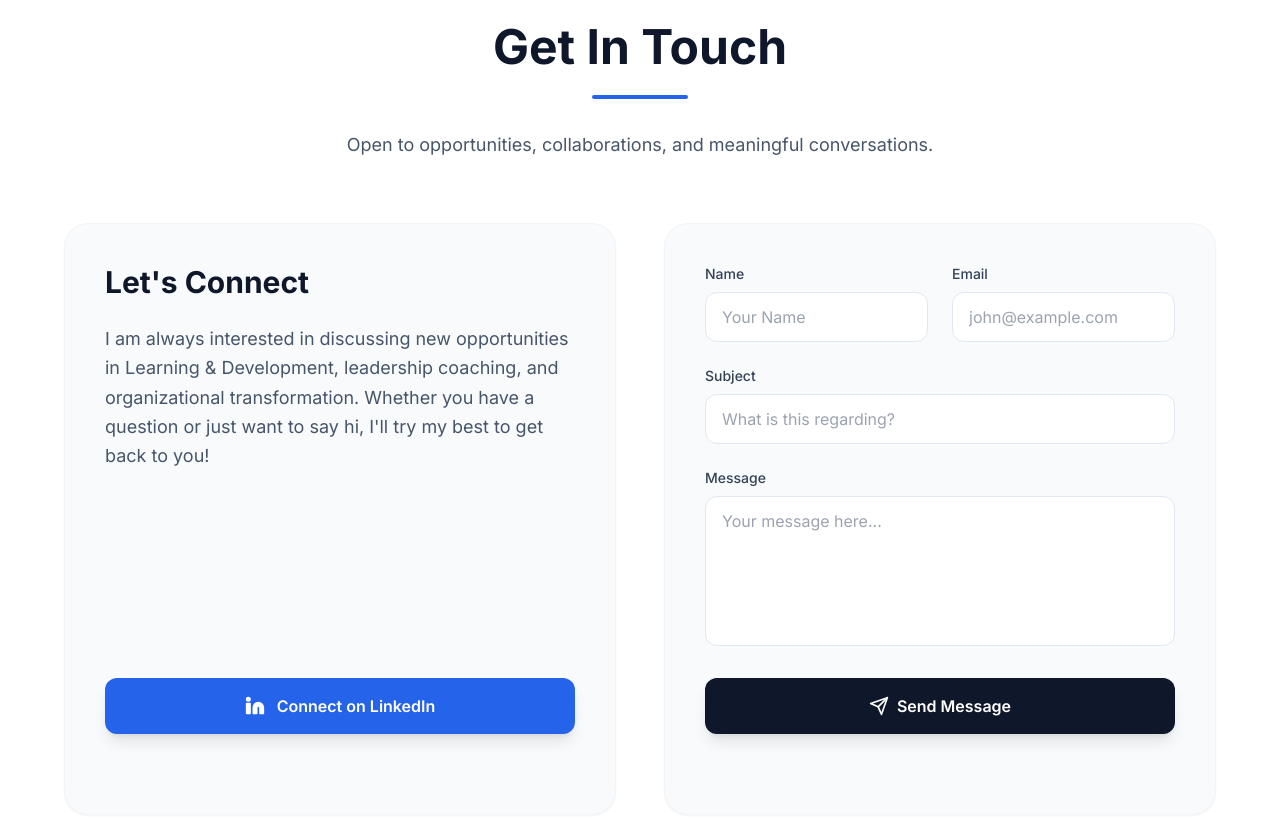
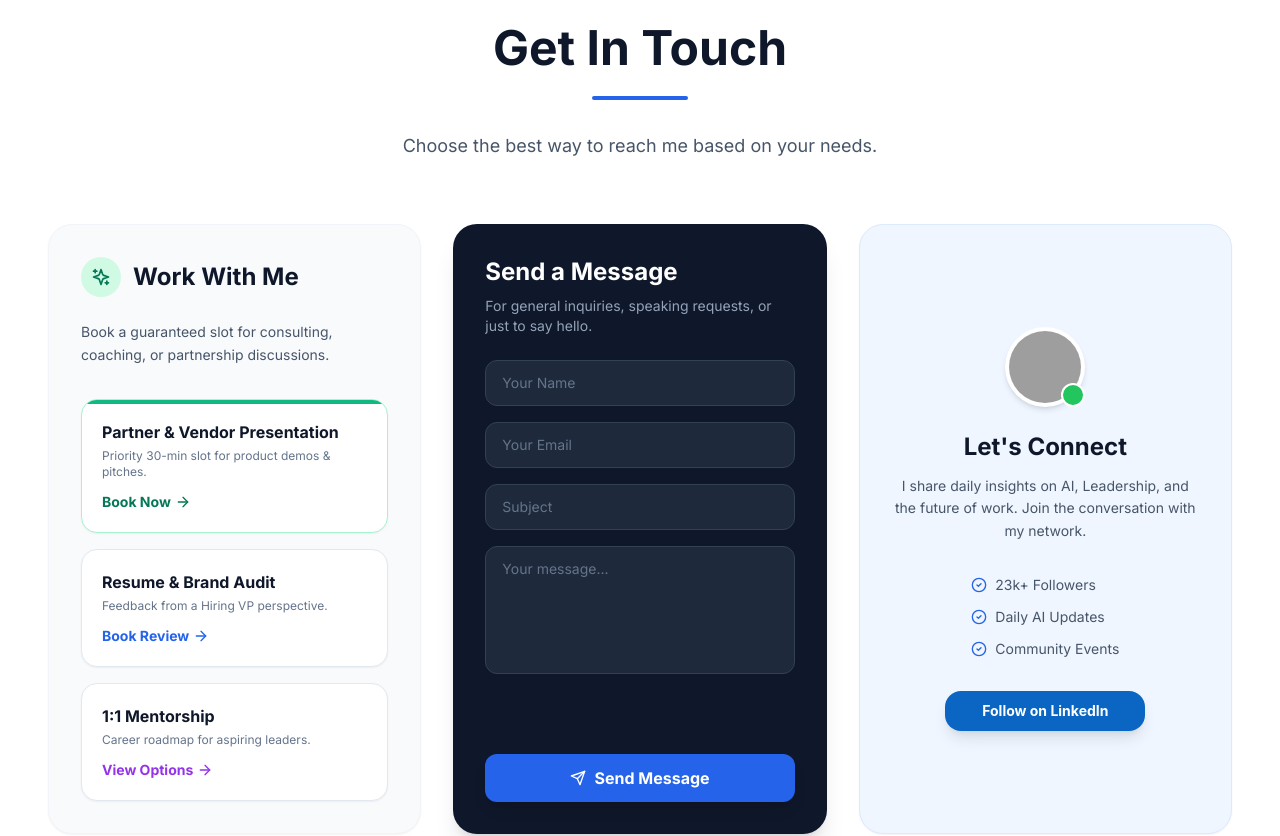
Before and after one commit to viveeonline/profile-bolt, a React (Vite) app: page / in a window 1280 px wide. Shown: the part 8560-9396 px from the top of the page. Built offline with nearby package versions, Linux system fonts and the light colour scheme; grey boxes are pictures that could not be loaded.

Commit message:
Update Contact.tsx

```diff
--- a/src/components/Contact.tsx
+++ b/src/components/Contact.tsx
@@ -1,4 +1,4 @@
-import { Linkedin, Send } from 'lucide-react';
+import { Send, Sparkles, ArrowRight, CheckCircle2 } from 'lucide-react';
 import { useState } from 'react';
 
 export default function Contact() {
@@ -21,6 +21,7 @@ export default function Contact() {
       ...formData,
       access_key: '491c3693-521a-4549-98c5-2249396edc89'
     };
+
     const json = JSON.stringify(object);
 
     try {
@@ -34,7 +35,6 @@ export default function Contact() {
       });
 
       const jsonResponse = await response.json();
-
       if (jsonResponse.success) {
         setResult('Success! Message sent.');
         setFormData({ name: '', email: '', subject: '', message: '' });
@@ -58,134 +58,215 @@ export default function Contact() {
   };
 
   return (
-    <section id="contact" className="py-24 bg-white">
+    <section id="contact" className="py-24 bg-white border-t border-slate-100">
       <div className="container mx-auto px-6 lg:px-12">
+
+        {/* HEADER */}
         <div className="max-w-4xl mx-auto text-center mb-16">
           <h2 className="text-4xl lg:text-5xl font-bold text-slate-900 mb-6">
             Get In Touch
           </h2>
           <div className="w-24 h-1 bg-blue-600 mx-auto mb-8 rounded-full"></div>
           <p className="text-lg text-slate-600">
-            Open to opportunities, collaborations, and meaningful conversations.
+            Choose the best way to reach me based on your needs.
           </p>
         </div>
 
-        <div className="grid lg:grid-cols-2 gap-8 lg:gap-12 max-w-6xl mx-auto items-stretch">
+        {/* 3-COLUMN LAYOUT */}
+        <div className="grid lg:grid-cols-3 gap-8 max-w-7xl mx-auto items-start">
 
-          {/* LEFT CARD */}
-          <div className="bg-slate-50 p-8 lg:p-10 rounded-3xl border border-slate-100 shadow-sm flex flex-col h-full">
-            <div>
-              <h3 className="text-3xl font-bold text-slate-900 mb-6">Let's Connect</h3>
-              <p className="text-lg text-slate-600 mb-8 leading-relaxed">
-                I am always interested in discussing new opportunities in Learning & Development,
-                leadership coaching, and organizational transformation. Whether you have a question
-                or just want to say hi, I'll try my best to get back to you!
+          {/* -------------------------------------------------- */}
+          {/* COLUMN 1: WORK WITH ME (Topmate Services)          */}
+          {/* -------------------------------------------------- */}
+          <div className="bg-slate-50 p-8 rounded-3xl border border-slate-100 shadow-sm h-full flex flex-col">
+            <div className="flex items-center gap-3 mb-6">
+              <div className="w-10 h-10 bg-emerald-100 rounded-full flex items-center justify-center">
+                <Sparkles className="w-5 h-5 text-emerald-700" />
+              </div>
+              <h3 className="text-2xl font-bold text-slate-900">Work With Me</h3>
+            </div>
+
+            <p className="text-slate-600 mb-8 text-sm leading-relaxed">
+              Book a guaranteed slot for consulting, coaching, or partnership discussions.
+            </p>
+
+            {/* CARD 1: VENDOR PITCH (Highlighted) */}
+            <div className="bg-white p-5 rounded-2xl border border-emerald-200 shadow-sm mb-4 relative overflow-hidden group hover:border-emerald-400 transition-colors">
+              <div className="absolute top-0 left-0 right-0 h-1 bg-emerald-500"></div>
+              <h4 className="font-bold text-slate-900 mb-1">Partner & Vendor Presentation</h4>
+              <p className="text-xs text-slate-500 mb-3">Priority 30-min slot for product demos & pitches.</p>
+              <a
+                href="https://topmate.io/vivekananda_kadukuntla/1878784"
+                target="_blank"
+                rel="noopener noreferrer"
+                className="flex items-center text-sm font-bold text-emerald-700 hover:text-emerald-800 transition-colors"
+              >
+                Book Now <ArrowRight className="w-4 h-4 ml-1" />
+              </a>
+            </div>
+
+            {/* CARD 2: Resume Audit */}
+            <div className="bg-white p-5 rounded-2xl border border-slate-200 shadow-sm mb-4 hover:border-blue-400 transition-colors">
+              <h4 className="font-bold text-slate-900 mb-1">Resume & Brand Audit</h4>
+              <p className="text-xs text-slate-500 mb-3">Feedback from a Hiring VP perspective.</p>
+              <a
+                href="https://topmate.io/vivekananda_kadukuntla"
+                target="_blank"
+                rel="noopener noreferrer"
+                className="flex items-center text-sm font-bold text-blue-600 hover:text-blue-800 transition-colors"
+              >
+                Book Review <ArrowRight className="w-4 h-4 ml-1" />
+              </a>
+            </div>
+
+            {/* CARD 3: Mentorship */}
+            <div className="bg-white p-5 rounded-2xl border border-slate-200 shadow-sm hover:border-purple-400 transition-colors">
+              <h4 className="font-bold text-slate-900 mb-1">1:1 Mentorship</h4>
+              <p className="text-xs text-slate-500 mb-3">Career roadmap for aspiring leaders.</p>
+              <a
+                href="https://topmate.io/vivekananda_kadukuntla"
+                target="_blank"
+                rel="noopener noreferrer"
+                className="flex items-center text-sm font-bold text-purple-600 hover:text-purple-800 transition-colors"
+              >
+                View Options <ArrowRight className="w-4 h-4 ml-1" />
+              </a>
+            </div>
+          </div>
+
+
+          {/* -------------------------------------------------- */}
+          {/* COLUMN 2: SAY HELLO (Web3Forms)                    */}
+          {/* -------------------------------------------------- */}
+          <div className="bg-slate-900 p-8 rounded-3xl text-white shadow-xl h-full flex flex-col">
+            <div className="mb-6">
+              <h3 className="text-2xl font-bold text-white mb-2">Send a Message</h3>
+              <p className="text-slate-400 text-sm">
+                For general inquiries, speaking requests, or just to say hello.
               </p>
             </div>
 
-            <div className="mt-auto">
-              <a
-                href="https://www.linkedin.com/in/vivekanandakadukuntla/"
-                target="_blank"
-                rel="noopener noreferrer"
-                className="w-full inline-flex items-center justify-center gap-3 bg-blue-600 text-white px-8 py-4 rounded-xl font-semibold hover:bg-blue-700 transition-all duration-300 transform hover:scale-[1.02] shadow-lg hover:shadow-blue-500/25"
-              >
-                <Linkedin className="w-5 h-5 fill-current" />
-                <span>Connect on LinkedIn</span>
-              </a>
-
-              {/* 🟢 SPACER: Matches the height of the success message on the right (h-6 + mt-4) */}
-              {/* This pushes the LinkedIn button up to align perfectly with the Send button */}
-              <div className="h-6 mt-4"></div>
-            </div>
-          </div>
-
-          {/* RIGHT CARD */}
-          <div className="bg-slate-50 p-8 lg:p-10 rounded-3xl border border-slate-100 shadow-sm flex flex-col h-full">
-            <form onSubmit={handleSubmit} className="flex flex-col h-full space-y-6">
-              <div className="grid md:grid-cols-2 gap-6">
+            <form onSubmit={handleSubmit} className="flex flex-col space-y-4 flex-grow">
               <div>
-                  <label htmlFor="name" className="block text-sm font-medium text-slate-700 mb-2">Name</label>
                 <input
                   type="text"
-                    id="name"
                   name="name"
                   value={formData.name}
                   onChange={handleChange}
-                    className="w-full px-4 py-3 rounded-xl bg-white border border-slate-200 focus:border-blue-500 focus:ring-2 focus:ring-blue-200 outline-none transition-all"
+                  className="w-full px-4 py-3 rounded-xl bg-slate-800 border border-slate-700 text-white placeholder-slate-500 focus:border-blue-500 focus:ring-1 focus:ring-blue-500 outline-none text-sm transition-all"
                   placeholder="Your Name"
                   required
                 />
               </div>
               <div>
-                  <label htmlFor="email" className="block text-sm font-medium text-slate-700 mb-2">Email</label>
                 <input
                   type="email"
-                    id="email"
                   name="email"
                   value={formData.email}
                   onChange={handleChange}
-                    className="w-full px-4 py-3 rounded-xl bg-white border border-slate-200 focus:border-blue-500 focus:ring-2 focus:ring-blue-200 outline-none transition-all"
-                    placeholder="john@example.com"
+                  className="w-full px-4 py-3 rounded-xl bg-slate-800 border border-slate-700 text-white placeholder-slate-500 focus:border-blue-500 focus:ring-1 focus:ring-blue-500 outline-none text-sm transition-all"
+                  placeholder="Your Email"
                   required
                 />
               </div>
-              </div>
-
               <div>
-                <label htmlFor="subject" className="block text-sm font-medium text-slate-700 mb-2">Subject</label>
                 <input
                   type="text"
-                  id="subject"
                   name="subject"
                   value={formData.subject}
                   onChange={handleChange}
-                  className="w-full px-4 py-3 rounded-xl bg-white border border-slate-200 focus:border-blue-500 focus:ring-2 focus:ring-blue-200 outline-none transition-all"
-                  placeholder="What is this regarding?"
+                  className="w-full px-4 py-3 rounded-xl bg-slate-800 border border-slate-700 text-white placeholder-slate-500 focus:border-blue-500 focus:ring-1 focus:ring-blue-500 outline-none text-sm transition-all"
+                  placeholder="Subject"
                   required
                 />
               </div>
-
-              <div className="flex-grow flex flex-col">
-                <label htmlFor="message" className="block text-sm font-medium text-slate-700 mb-2">Message</label>
+              <div className="flex-grow">
                 <textarea
-                  id="message"
                   name="message"
                   value={formData.message}
                   onChange={handleChange}
-                  className="w-full flex-grow min-h-[150px] px-4 py-3 rounded-xl bg-white border border-slate-200 focus:border-blue-500 focus:ring-2 focus:ring-blue-200 outline-none transition-all resize-none"
-                  placeholder="Your message here..."
+                  className="w-full h-32 px-4 py-3 rounded-xl bg-slate-800 border border-slate-700 text-white placeholder-slate-500 focus:border-blue-500 focus:ring-1 focus:ring-blue-500 outline-none text-sm transition-all resize-none"
+                  placeholder="Your message..."
                   required
                 ></textarea>
               </div>
 
-              <div className="mt-auto pt-2">
               <button
                 type="submit"
                 disabled={isSubmitting}
-                  className="w-full inline-flex items-center justify-center gap-2 bg-slate-900 text-white px-8 py-4 rounded-xl font-semibold hover:bg-slate-800 transition-all duration-300 shadow-lg disabled:opacity-70 disabled:cursor-not-allowed transform hover:scale-[1.02]"
+                className="w-full inline-flex items-center justify-center gap-2 bg-blue-600 hover:bg-blue-500 text-white px-6 py-3 rounded-xl font-bold transition-all duration-300 shadow-lg disabled:opacity-50 disabled:cursor-not-allowed mt-2"
               >
-                  {isSubmitting ? (
-                    <span>Sending...</span>
-                  ) : (
-                    <>
-                      <Send className="w-5 h-5" />
-                      <span>Send Message</span>
-                    </>
-                  )}
+                {isSubmitting ? 'Sending...' : <><Send className="w-4 h-4" /> Send Message</>}
               </button>
 
-                {/* Result Message Container - Always reserves space so layout doesn't jump */}
-                <div className="h-6 mt-4 text-center">
               {result && (
-                    <p className={`font-medium ${result.includes('Success') ? 'text-green-600' : 'text-red-600'}`}>
+                <p className={`text-center text-xs font-medium mt-2 ${result.includes('Success') ? 'text-emerald-400' : 'text-red-400'}`}>
                   {result}
                 </p>
               )}
-                </div>
-              </div>
             </form>
           </div>
+
+
+          {/* -------------------------------------------------- */}
+          {/* COLUMN 3: NETWORK (LinkedIn)                       */}
+          {/* -------------------------------------------------- */}
+          <div className="bg-blue-50 p-8 rounded-3xl border border-blue-100 shadow-sm h-full flex flex-col justify-center items-center text-center">
+
+            <div className="w-20 h-20 bg-white p-1 rounded-full shadow-md mb-6 relative">
+               <img
+                 src="https://upload.wikimedia.org/wikipedia/commons/c/ca/LinkedIn_logo_initials.png"
+                 alt="LinkedIn"
+                 className="w-full h-full object-cover rounded-full"
+               />
+               <div className="absolute bottom-0 right-0 w-6 h-6 bg-green-500 border-2 border-white rounded-full"></div>
+            </div>
+
+            <h3 className="text-2xl font-bold text-slate-900 mb-3">Let's Connect</h3>
+            <p className="text-slate-600 mb-8 leading-relaxed text-sm max-w-xs">
+              I share daily insights on AI, Leadership, and the future of work. Join the conversation with my network.
+            </p>
+
+            <ul className="text-left text-sm text-slate-600 space-y-3 mb-8">
+              <li className="flex items-center gap-2">
+                <CheckCircle2 className="w-4 h-4 text-blue-600" /> 23k+ Followers
+              </li>
+              <li className="flex items-center gap-2">
+                <CheckCircle2 className="w-4 h-4 text-blue-600" /> Daily AI Updates
+              </li>
+              <li className="flex items-center gap-2">
+                <CheckCircle2 className="w-4 h-4 text-blue-600" /> Community Events
+              </li>
+            </ul>
+
+            {/* LINKEDIN BUTTON CODE */}
+            <a
+              className="libutton transform hover:scale-105 transition-transform duration-300 shadow-lg hover:shadow-blue-200"
+              href="https://www.linkedin.com/comm/mynetwork/discovery-see-all?usecase=PEOPLE_FOLLOWS&followMember=vivekanandakadukuntla"
+              target="_blank"
+              style={{
+                display: 'flex',
+                flexDirection: 'column',
+                justifyContent: 'center',
+                padding: '7px',
+                textAlign: 'center',
+                outline: 'none',
+                textDecoration: 'none',
+                color: '#ffffff',
+                width: '200px',
+                height: '40px', // Slightly taller for better touch target
+                borderRadius: '16px',
+                backgroundColor: '#0A66C2',
+                fontFamily: '"SF Pro Text", Helvetica, sans-serif',
+                fontWeight: 'bold',
+                fontSize: '14px'
+              }}
+            >
+              Follow on LinkedIn
+            </a>
+
+          </div>
+
         </div>
       </div>
     </section>
```
Lines whose indentation alone changed are shown as unchanged.
